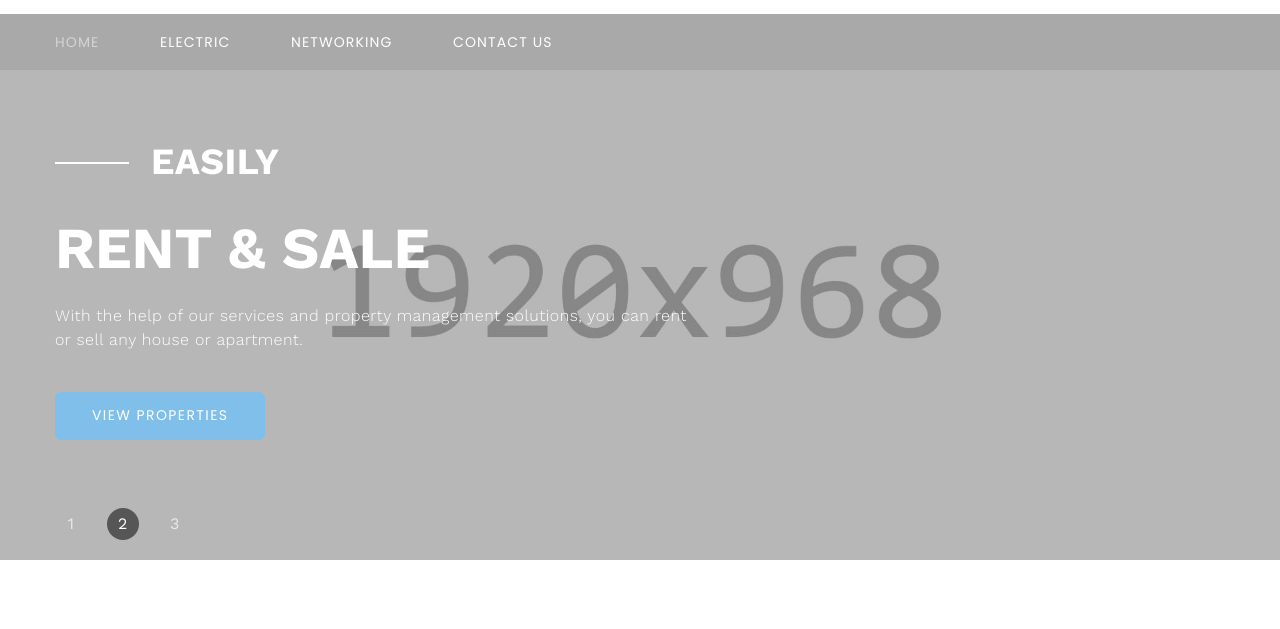
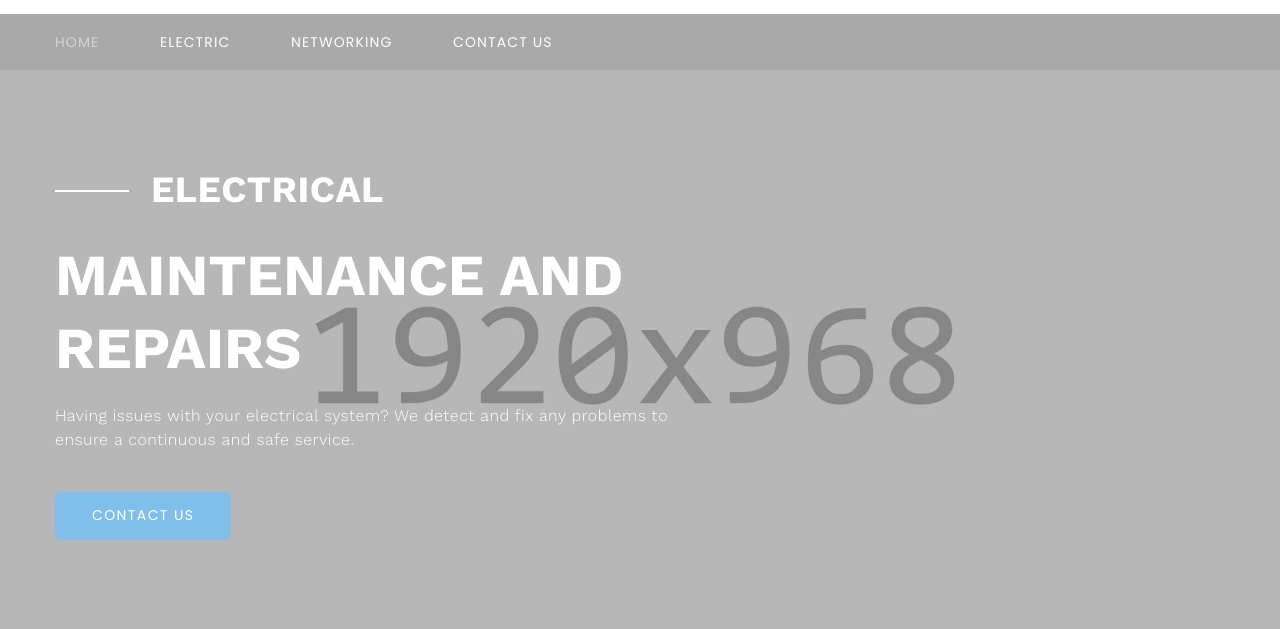
Before and after one commit to leo987wil/leyva-bross-electric2, a plain HTML site: page index.html in a window 1280 px wide. Shown: the part 118-747 px from the top of the page. Drawn offline with nearby package versions, Linux system fonts and the light colour scheme.

Commit message:
Add files via upload

```diff
--- a/index.html
+++ b/index.html
@@ -84,11 +84,11 @@
             <div class="container">
               <div class="jumbotron-classic-content">
                 <div class="wow-outer">
-                  <div class="title-docor-text font-weight-bold title-decorated text-uppercase wow slideInLeft text-white">Offering Diverse</div>
+                  <div class="title-docor-text font-weight-bold title-decorated text-uppercase wow slideInLeft text-white">Residential and Commercial</div>
                 </div>
-                <h1 class="text-uppercase text-white font-weight-bold wow-outer"><span class="wow slideInDown" data-wow-delay=".2s">Properties</span></h1>
-                <p class="text-white wow-outer"><span class="wow slideInDown" data-wow-delay=".35s">inHouse provides you with lots of great properties throughout the USA so that you could easily choose your dream property.</span></p>
-                <div class="wow-outer button-outer"><a class="button button-md button-primary button-winona wow slideInDown" href="#" data-wow-delay=".4s">View Properties</a></div>
+                <h1 class="text-uppercase text-white font-weight-bold wow-outer"><span class="wow slideInDown" data-wow-delay=".2s">Electrical Installations</span></h1>
+                <p class="text-white wow-outer"><span class="wow slideInDown" data-wow-delay=".35s">Safe and efficient solutions for your home or business. We guarantee professional electrical installations that meet the highest standards.</span></p>
+                <div class="wow-outer button-outer"><a class="button button-md button-primary button-winona wow slideInDown" href="#" data-wow-delay=".4s">Contact Us</a></div>
               </div>
             </div>
           </div>
@@ -96,11 +96,11 @@
             <div class="container">
               <div class="jumbotron-classic-content">
                 <div class="wow-outer">
-                  <div class="title-docor-text font-weight-bold title-decorated text-uppercase wow slideInLeft text-white">Easily</div>
+                  <div class="title-docor-text font-weight-bold title-decorated text-uppercase wow slideInLeft text-white">Electrical</div>
                 </div>
-                <h1 class="text-uppercase text-white font-weight-bold wow-outer"><span class="wow slideInDown" data-wow-delay=".2s">Rent & Sale</span></h1>
-                <p class="text-white wow-outer"><span class="wow slideInDown" data-wow-delay=".35s">With the help of our services and property management solutions, you can rent or sell any house or apartment.</span></p>
-                <div class="wow-outer button-outer"><a class="button button-md button-primary button-winona wow slideInDown" href="#" data-wow-delay=".4s">View properties</a></div>
+                <h1 class="text-uppercase text-white font-weight-bold wow-outer"><span class="wow slideInDown" data-wow-delay=".2s">Maintenance and Repairs</span></h1>
+                <p class="text-white wow-outer"><span class="wow slideInDown" data-wow-delay=".35s">Having issues with your electrical system? We detect and fix any problems to ensure a continuous and safe service.</span></p>
+                <div class="wow-outer button-outer"><a class="button button-md button-primary button-winona wow slideInDown" href="#" data-wow-delay=".4s">Contact Us</a></div>
               </div>
             </div>
           </div>
@@ -108,11 +108,11 @@
             <div class="container">
               <div class="jumbotron-classic-content">
                 <div class="wow-outer">
-                  <div class="title-docor-text font-weight-bold title-decorated text-uppercase wow slideInLeft text-white">More Than 20 Years of</div>
+                  <div class="title-docor-text font-weight-bold title-decorated text-uppercase wow slideInLeft text-white">Electrical System</div>
                 </div>
-                <h1 class="text-uppercase text-white font-weight-bold wow-outer"><span class="wow slideInDown" data-wow-delay=".2s">Experience</span></h1>
-                <p class="text-white wow-outer"><span class="wow slideInDown" data-wow-delay=".35s">Founded in 1989, our company is a team of renowned property management and real estate experts always ready to help you.</span></p>
-                <div class="wow-outer button-outer"><a class="button button-md button-primary button-winona wow slideInDown" href="#" data-wow-delay=".4s">View properties</a></div>
+                <h1 class="text-uppercase text-white font-weight-bold wow-outer"><span class="wow slideInDown" data-wow-delay=".2s">Design and Upgrades</span></h1>
+                <p class="text-white wow-outer"><span class="wow slideInDown" data-wow-delay=".35s">Upgrade your electrical systems with advanced technology. We design solutions that optimize energy consumption and improve efficiency.</span></p>
+                <div class="wow-outer button-outer"><a class="button button-md button-primary button-winona wow slideInDown" href="#" data-wow-delay=".4s">Contact Us</a></div>
               </div>
             </div>
           </div>
@@ -270,7 +270,7 @@
         </div>
         <div class="footer-advanced-aside">
           <div class="container">
-            <div class="footer-advanced-layout"><a class="brand" href="index.html"><img src="images/logo-light-115x34.png" alt="" width="115" height="34" srcset="images/logo-light-115x34.png 2x"/></a>
+            <div class="footer-advanced-layout"><a class="brand" href="index.html"><img src="images/logo-light-footer.png" alt="" width="115" height="34" srcset="images/logo-light-footer.png 2x"/></a>
               <!-- Rights-->
               <p class="rights"><span>&copy;&nbsp;</span><span class="copyright-year"></span>. Copyright © 2025 LEYVABROS.  electric - All Rights Reserved. <a href="https://leyvabroselectric.com/">Leyva Bros</a></p>
             </div>
```
